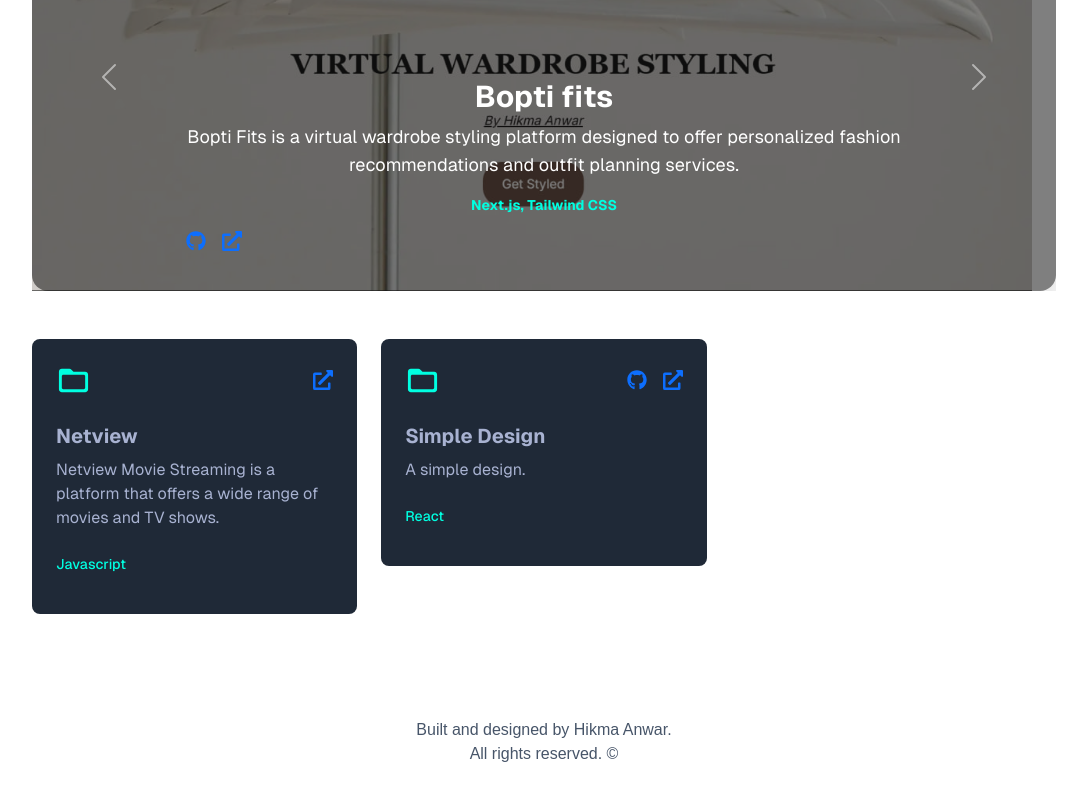
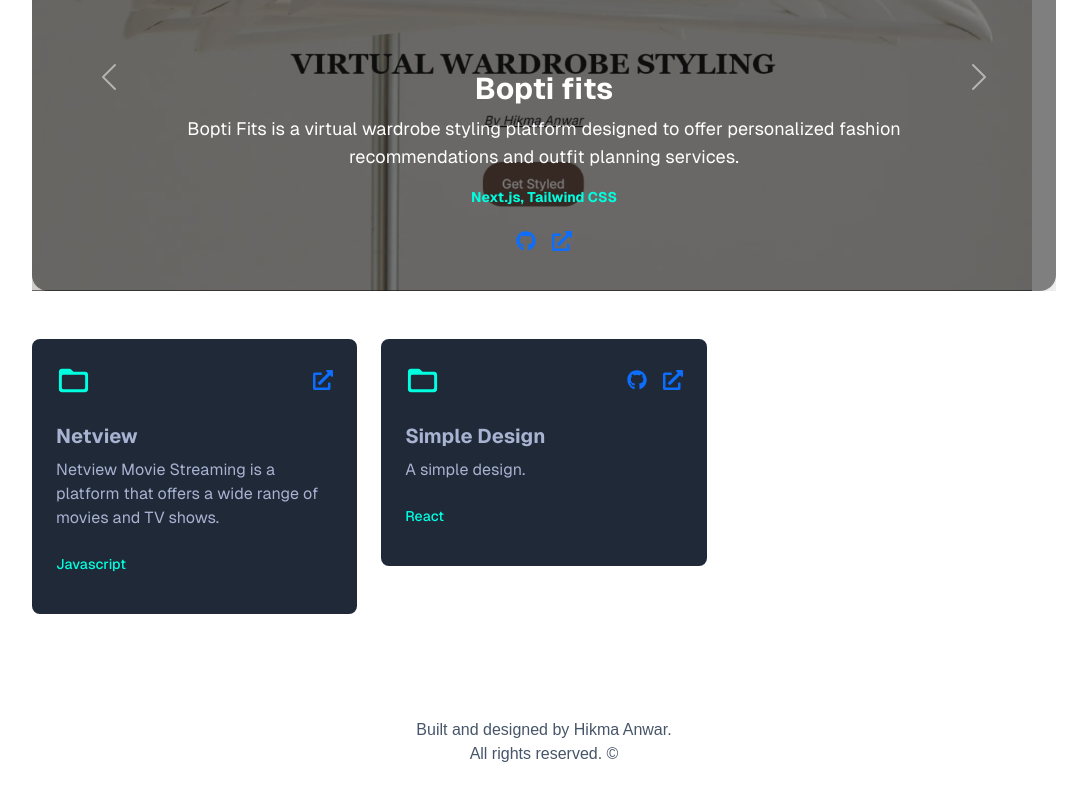
Before and after one commit to HikmaAnwar/hikma-s-portfolio, a Next.js app: page / in a window 1280 px wide. Shown: the part 1691-2491 px from the top of the page, without its empty margins (96-1183 px from the left). Built offline with nearby package versions, Linux system fonts and the light colour scheme.

Commit message:
fix: wrap ExternalLinks component in a div for improved layout in Projects component

```diff
--- a/src/app/components/Projects.jsx
+++ b/src/app/components/Projects.jsx
@@ -78,10 +78,12 @@ const Projects = () => {
                 <p className="text-sm font-bold text-colors-greenBright">
                   {spotlightProjects[key].techStack}
                 </p>
-                <ExternalLinks
-                  githubLink={spotlightProjects[key].link}
-                  openLink={spotlightProjects[key].open}
-                />
+                <div className="flex justify-center mt-4">
+                  <ExternalLinks
+                    githubLink={spotlightProjects[key].link}
+                    openLink={spotlightProjects[key].open}
+                  />
+                </div>
               </Carousel.Caption>
             </div>
           </Carousel.Item>
```
